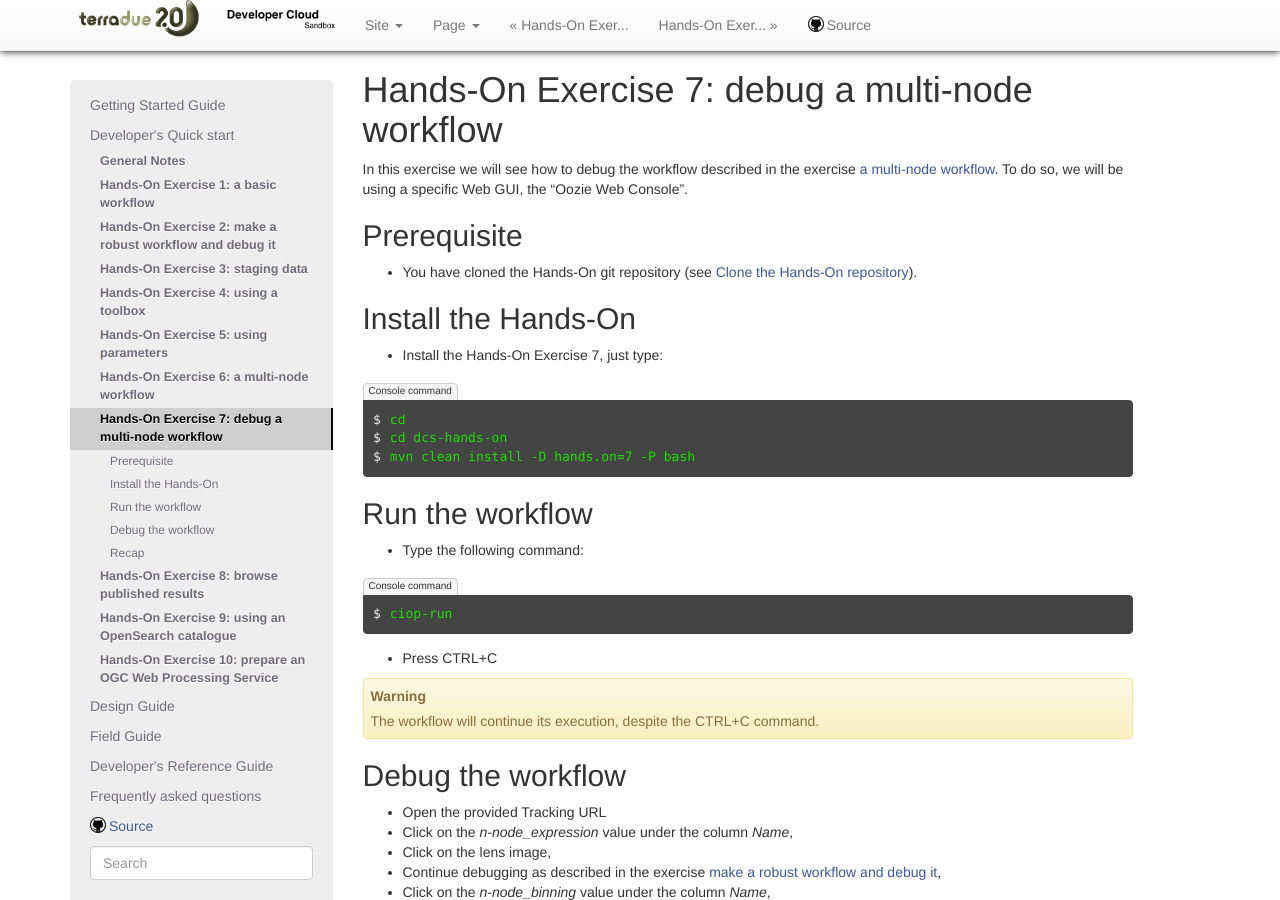
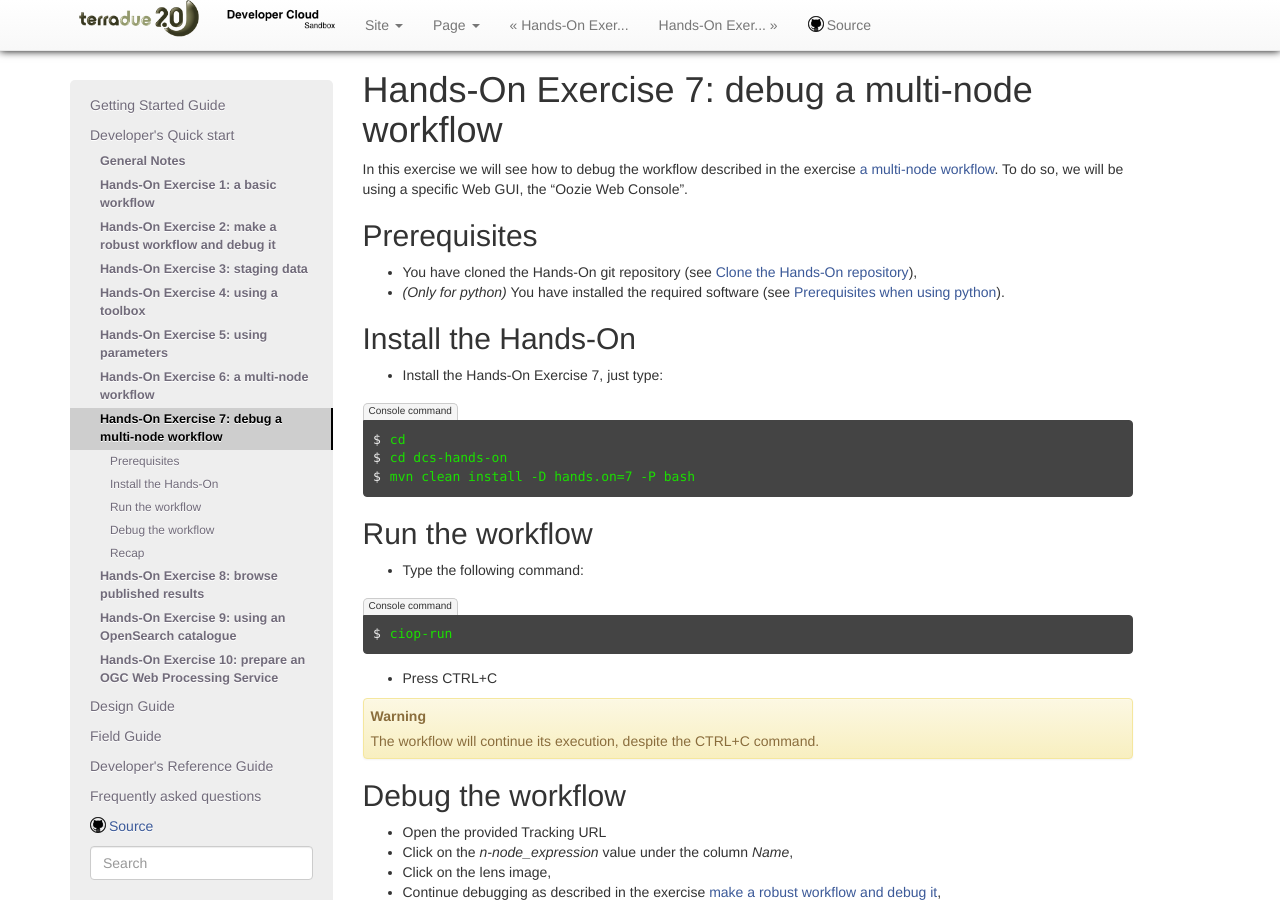
Before and after one commit to Terradue/doc-developer-sandbox, a Sphinx documentation site: the page built from source/developer/debug-multinode.rst, in a window 1280 px wide and 900 px high. Built offline with Sphinx 7.4.7, drawn with Linux system fonts in a browser that asks for light colours; pages that are not in the unit, such as notebooks, are missing from menus.

Commit message:
Added python prerequisites. This fixes #15627

```diff
--- a/source/developer/browseresults.rst
+++ b/source/developer/browseresults.rst
@@ -6,10 +6,11 @@ Hands-On Exercise 8: browse published results
 In this exercise, we will run again the workflow of the exercise :doc:`a multi-node workflow <multinode>`,
 then we will browse its results through the Oozie Web Console that was previously introduced.
 
-Prerequisite
+Prerequisites
 =============
 
-* You have cloned the Hands-On git repository (see :ref:`hands-on-repo`).
+* You have cloned the Hands-On git repository (see :ref:`hands-on-repo`),
+* *(Only for python)* You have installed the required software (see :ref:`python-reqs`).
 
 Install the Hands-On
 ====================
--- a/source/developer/catalogue.rst
+++ b/source/developer/catalogue.rst
@@ -6,10 +6,11 @@ Hands-On Exercise 9: using an OpenSearch catalogue
 In this exercise we will use an OpenSearch [#f1]_ catalogue URL as the input source of the workflow,
 and query the catalogue with OpenSearch parameters to get the input products.
 
-Prerequisite
+Prerequisites
 =============
 
-* You have cloned the Hands-On git repository (see :ref:`hands-on-repo`).
+* You have cloned the Hands-On git repository (see :ref:`hands-on-repo`),
+* *(Only for python)* You have installed the required software (see :ref:`python-reqs`).
 
 Install the Hands-On
 ====================
--- a/source/developer/debug-multinode.rst
+++ b/source/developer/debug-multinode.rst
@@ -6,10 +6,11 @@ Hands-On Exercise 7: debug a multi-node workflow
 In this exercise we will see how to debug the workflow described in the exercise :doc:`a multi-node workflow <multinode>`.
 To do so, we will be using a specific Web GUI, the "Oozie Web Console".
 
-Prerequisite
+Prerequisites
 =============
 
-* You have cloned the Hands-On git repository (see :ref:`hands-on-repo`).
+* You have cloned the Hands-On git repository (see :ref:`hands-on-repo`),
+* *(Only for python)* You have installed the required software (see :ref:`python-reqs`).
 
 Install the Hands-On
 ====================
--- a/source/developer/multinode.rst
+++ b/source/developer/multinode.rst
@@ -5,10 +5,11 @@ Hands-On Exercise 6: a multi-node workflow
 
 In this exercise we will run an application workflow dedined by two nodes, passing outputs from the first as inputs to the second, and finally publishing the workflow results on HDFS.
 
-Prerequisite
+Prerequisites
 =============
 
-* You have cloned the Hands-On git repository (see :ref:`hands-on-repo`).
+* You have cloned the Hands-On git repository (see :ref:`hands-on-repo`),
+* *(Only for python)* You have installed the required software (see :ref:`python-reqs`).
 
 Install the Hands-On
 ====================
--- a/source/developer/wps.rst
+++ b/source/developer/wps.rst
@@ -6,10 +6,11 @@ Hands-On Exercise 10: prepare an OGC Web Processing Service
 In this exercise we will prepare our workflow in order to expose an OGC Web Processing Service (WPS) [#f1]_ interface,
 and we will trigger it through a WPS Client.
 
-Prerequisite
+Prerequisites
 =============
 
-* You have cloned the Hands-On git repository (see :ref:`hands-on-repo`).
+* You have cloned the Hands-On git repository (see :ref:`hands-on-repo`),
+* *(Only for python)* You have installed the required software (see :ref:`python-reqs`).
 
 Install the Hands-On
 ====================
```
